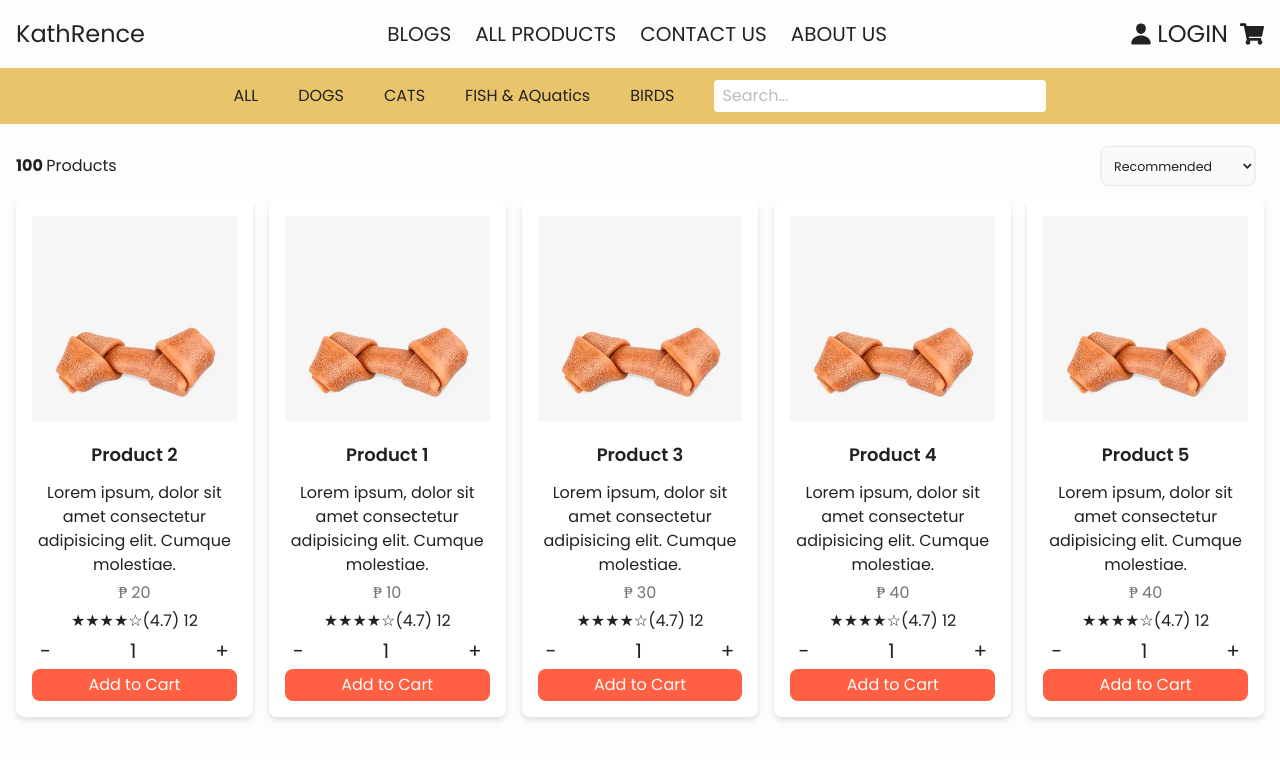
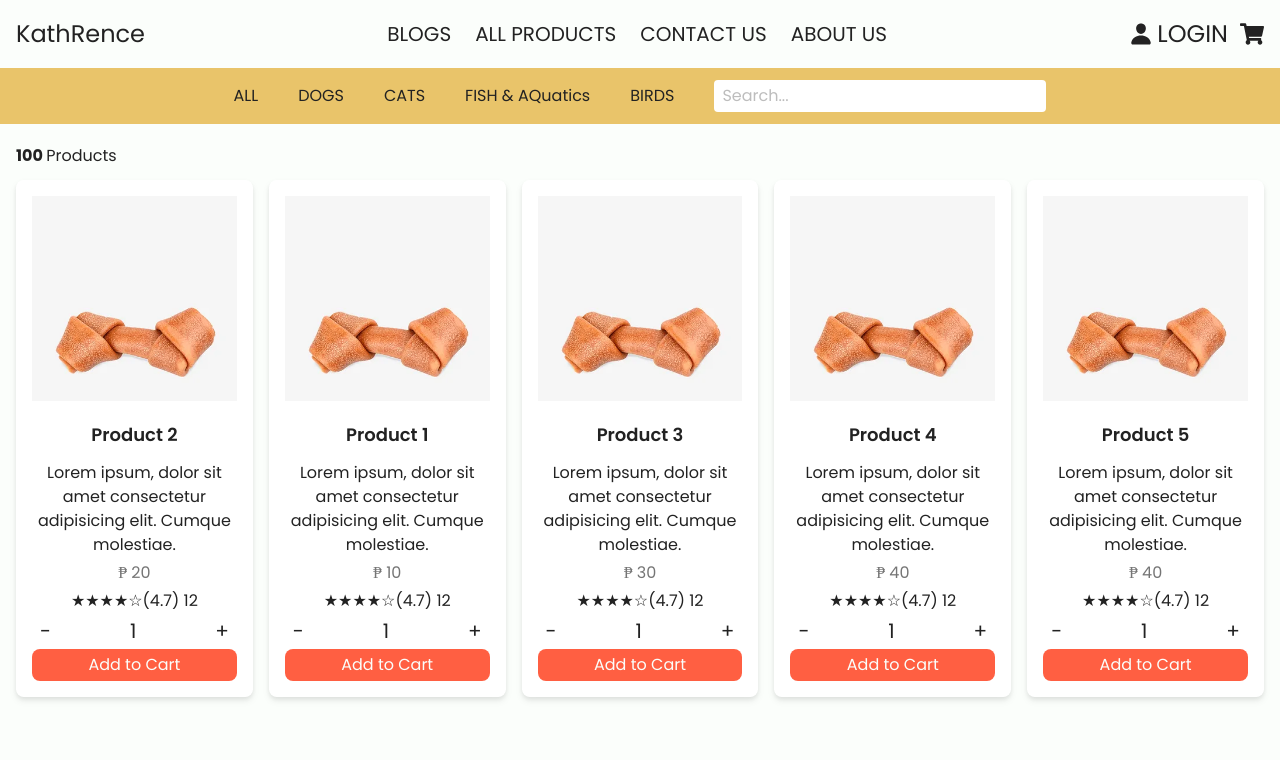
Before and after one commit to itsmecedy/kathrence, a React (Vite) app: page /allProducts in a window 1280 px wide. Shown: the top 760 px of the page. Built offline with nearby package versions, Linux system fonts and the light colour scheme.

Commit message:
products adjust catergories

```diff
--- a/src/components/Products.jsx
+++ b/src/components/Products.jsx
@@ -71,17 +71,7 @@ export default function Products() {
               <b>100 </b>
               <span>Products</span>
             </div>
-            <select
-              id="countries"
-              className="bg-gray-50 border border-gray-300 text-gray-900 text-sm rounded-lg focus:ring-blue-500 focus:border-blue-500 block p-2.5 dark:bg-gray-700 dark:border-gray-600 dark:placeholder-gray-400 dark:text-white dark:focus:ring-blue-500 dark:focus:border-blue-500 h-fit scale-90"
-            >
-              <option defaultValue>Recommended</option>
-              <option value="newest">Newest</option>
-              <option value="price-low-high">Price (Low to High)</option>
-              <option value="price-high-low">Price (High to Low)</option>
-              <option value="name-az">Name A-Z</option>
-              <option value="name-za">Name Z-A</option>
-            </select>
+            {/* make a filter button by categories and sort button by name price etc... */}
           </div>
           {/* product section */}
           <div className="grid grid-cols-1 md:grid-cols-2 lg:grid-cols-4 xl:grid-cols-5 gap-4">
```
